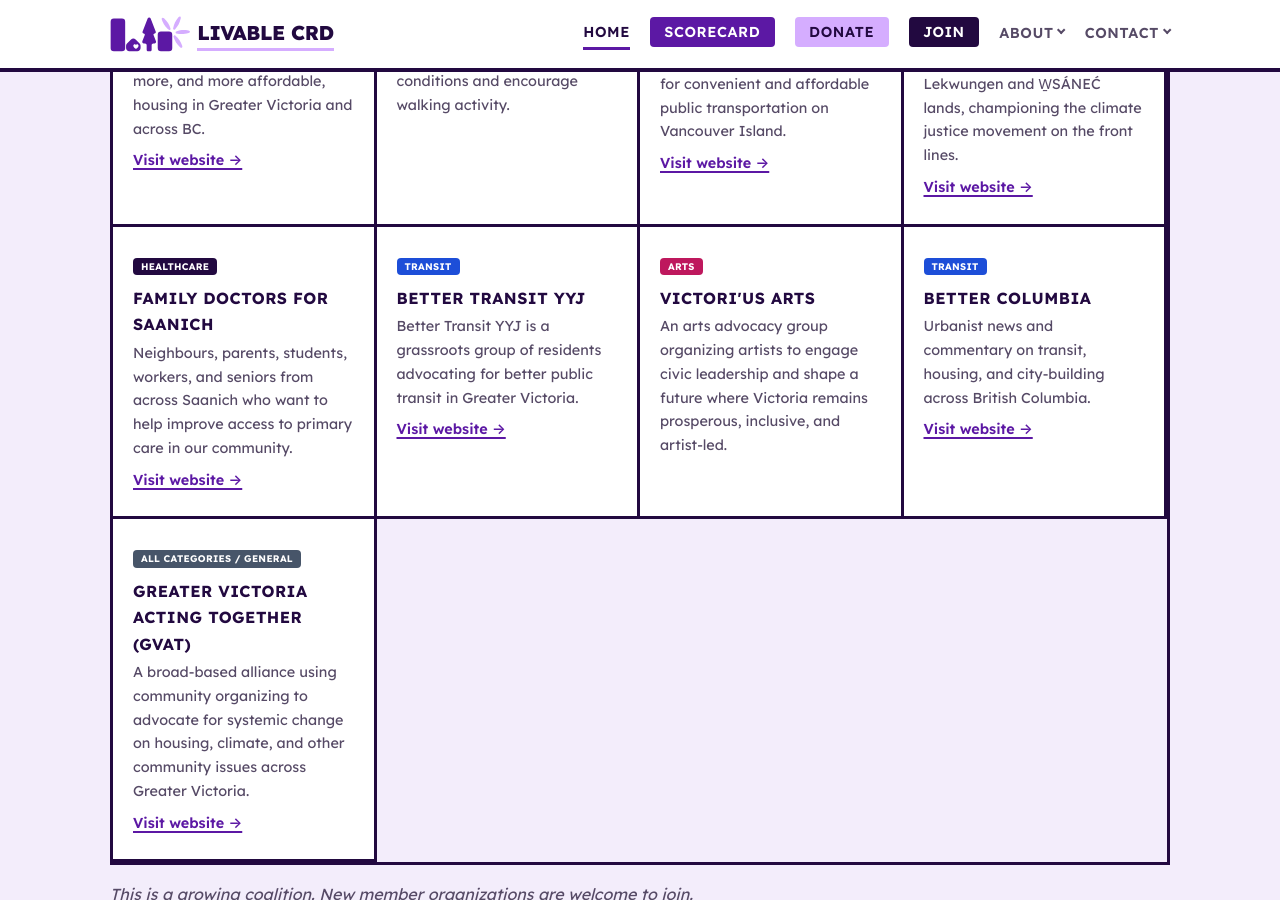
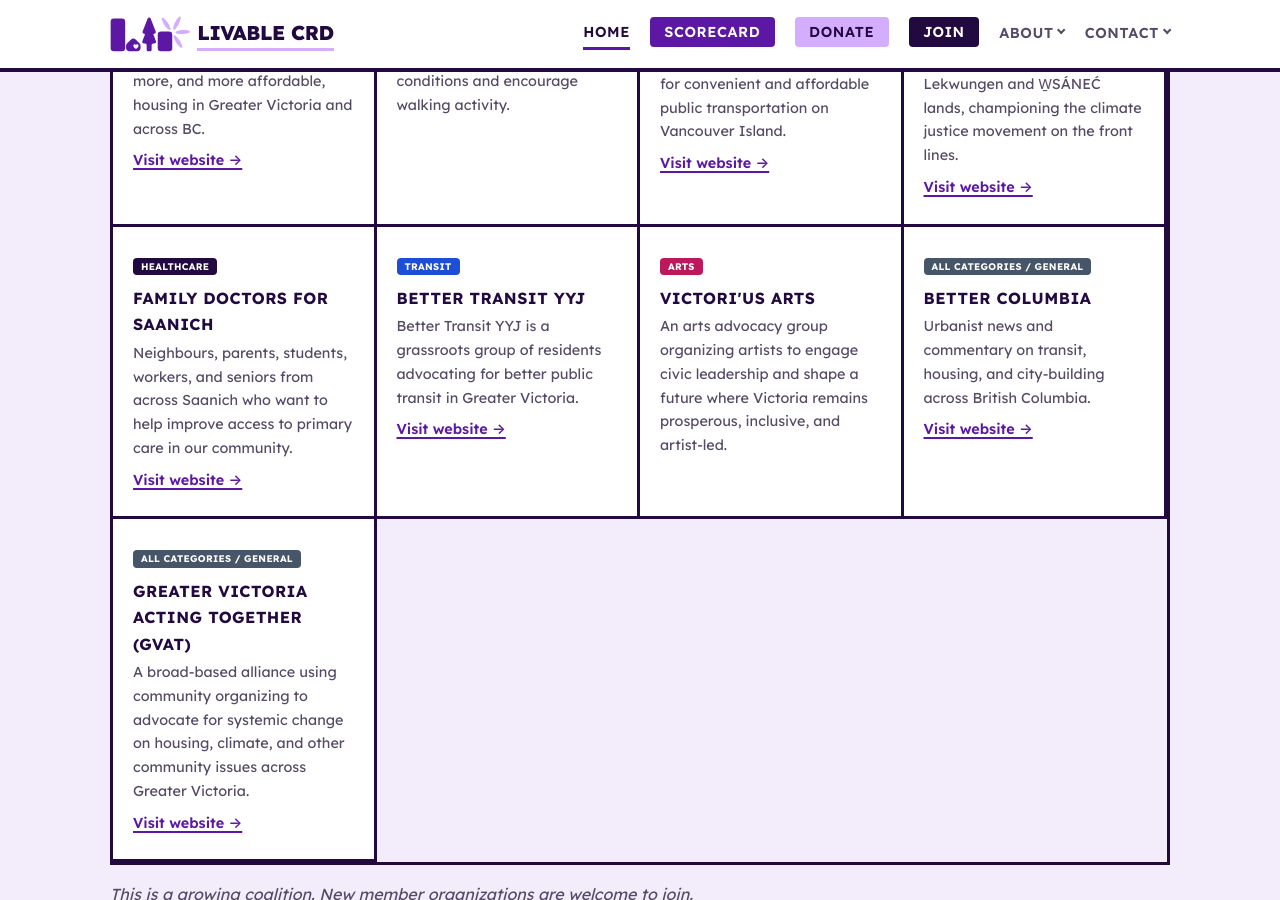
Before and after one commit to LaputanMachines/livable-crd-website, a Jekyll site: the page built from index.md, in a window 1280 px wide and 900 px high, scrolled down 1470 px. Built offline with Jekyll 4.4.1, drawn with Linux system fonts in a browser that asks for light colours.

Commit message:
Switch Better Columbia to 'General'

```diff
--- a/_data/partners.yml
+++ b/_data/partners.yml
@@ -47,7 +47,7 @@
 - name: Better Columbia
   note: Urbanist news and commentary on transit, housing, and city-building across British Columbia.
   url: https://bettercolumbia.ca/
-  category: transit
+  category: general
 - name: Greater Victoria Acting Together (GVAT)
   note: A broad-based alliance using community organizing to advocate for systemic change on housing, climate, and other community issues across Greater Victoria.
   url: https://www.gvat.ca/
```
